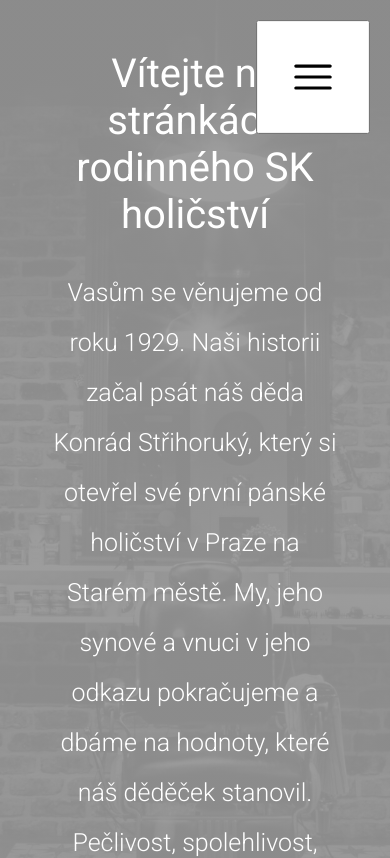
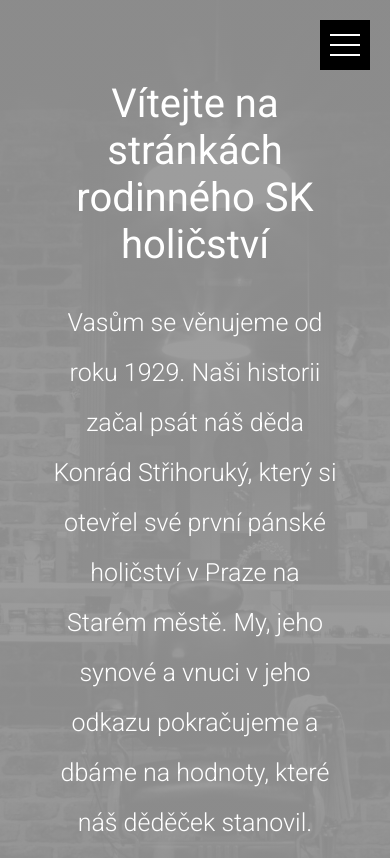
Before and after one commit to KarelSmola/Holicstvi, a React (Create React App) app: page / in a window 390 px wide. Shown: the top 858 px of the page. Built offline with nearby package versions, Linux system fonts and the light colour scheme.

Commit message:
Mobile nav tuning

```diff
--- a/src/components/Hero.module.css
+++ b/src/components/Hero.module.css
@@ -48,3 +48,10 @@
     font-size: 2.5rem;
   }
 }
+
+/* 672px = 42em */
+@media (max-width: 42em) {
+  .hero {
+    padding-top: 3rem;
+  }
+}
--- a/src/components/Navigation.js
+++ b/src/components/Navigation.js
@@ -1,44 +1,49 @@
 import React, { Fragment, useState } from "react";
-import Menu from "./UI/Icons/Menu";
 import Logo from "./UI/Icons/Logo";
 
 import classes from "./Navigation.module.css";
 
 const Navigation = (props) => {
   const [mobileNav, setMobileNav] = useState(false);
+  const [crossMobileNav, setCrossMobileNav] = useState(false);
 
   const toggleMobileNav = () => {
     setMobileNav((prevState) => !prevState);
+    setCrossMobileNav((prevCross) => !prevCross);
   };
 
   const navClasses = mobileNav
-    ? `${classes.navigation} ${classes.visible}`
-    : `${classes.navigation}`;
+    ? `${classes.nav} ${classes.visible}`
+    : `${classes.nav}`;
+
+  const mobileNavClasses = crossMobileNav
+    ? `${classes["mobile-nav"]} ${classes.cross}`
+    : `${classes["mobile-nav"]}`;
 
   return (
     <Fragment>
-      <button className={classes["mobile-nav"]} onClick={toggleMobileNav}>
-        <Menu />
-      </button>
-      <div className={navClasses}>
+      <div className={classes.navigation}>
         <div className={classes["logo-box"]}>
           <Logo className={classes.logo} />
         </div>
-        <nav className={classes.nav}>
+        <nav className={navClasses}>
           <ul className={classes["nav-list"]}>
-            <li className={classes["nav-item"]}>
+            <li className={classes["nav-item"]} onClick={toggleMobileNav}>
               <a href="#about">O nás</a>
             </li>
-            <li className={classes["nav-item"]}>
+            <li className={classes["nav-item"]} onClick={toggleMobileNav}>
               <a href="#price">Ceník</a>
             </li>
             <li className={classes["nav-item"]} onClick={props.order}>
               <a href="order">Objednat</a>
             </li>
-            <li className={classes["nav-item"]}>
+            <li className={classes["nav-item"]} onClick={toggleMobileNav}>
               <a href="#contact">Kontakt</a>
             </li>
           </ul>
+          <button className={mobileNavClasses} onClick={toggleMobileNav}>
+            <div className={classes.menu} />
+          </button>
         </nav>
       </div>
     </Fragment>
--- a/src/components/Navigation.module.css
+++ b/src/components/Navigation.module.css
@@ -69,46 +69,87 @@
 
 /* 672px = 42em */
 @media (max-width: 42em) {
-  nav {
-    /* display: none; */
+  .navigation {
+    background-color: transparent;
+    position: absolute;
   }
 
-  .navigation {
+  .mobile-nav {
+    display: flex;
     justify-content: center;
-    display: none;
+    align-items: center;
+    position: fixed;
+    top: 2rem;
+    right: 2rem;
+    width: 5rem;
+    height: 5rem;
+    border: none;
+    background-color: #000;
+    z-index: 3;
   }
 
-  .visible {
-    display: block;
+  .menu {
+    position: relative;
+    transition: all 0.3s;
   }
 
-  .nav-list {
-    position: fixed;
+  .menu::before {
+    content: "";
+    position: absolute;
+    top: -10px;
+    left: 0;
+  }
+
+  .menu::after {
+    content: "";
+    position: absolute;
+    top: 10px;
+    left: 0;
+  }
+
+  .menu,
+  .menu::before,
+  .menu::after {
+    width: 30px;
+    height: 2px;
+    background-color: #fff;
+  }
+
+  .cross .menu {
+    background-color: transparent;
+  }
+
+  .cross .menu::before {
     top: 0;
-    right: 0;
-    height: 100vh;
-    width: 100vw;
-    flex-direction: column;
-    align-items: center;
-    justify-content: center;
-    gap: 5rem;
-    font-size: 5rem;
-    font-weight: 500;
+    transform: rotate(135deg);
+  }
+
+  .cross .menu::after {
+    top: 0;
+    transform: rotate(-135deg);
   }
 
   .logo-box {
     display: none;
   }
 
-  .mobile-nav {
-    display: block;
+  .nav-list {
+    display: none;
+    flex-direction: column;
+    align-items: center;
+    justify-content: center;
+    gap: 5rem;
+    font-size: 5rem;
     position: fixed;
-    top: 2rem;
-    right: 2rem;
-    z-index: 5;
+    left: 0;
+    top: 0;
+    width: 100vw;
+    height: 100vh;
+    z-index: 2;
+    background-color: #555;
   }
 
-  .mobile-nav:hover {
-    cursor: pointer;
+  .visible .nav-list {
+    display: flex;
   }
 }
--- a/src/components/UI/Icons/Menu.js
+++ /dev/null
@@ -1,13 +0,0 @@
-import { HiBars3 } from "react-icons/hi2";
-
-import classes from "./Menu.module.css";
-
-const Menu = () => {
-  return (
-    <div className={classes.menu}>
-      <HiBars3 />
-    </div>
-  );
-};
-
-export default Menu;
--- a/src/components/UI/Icons/Menu.module.css
+++ /dev/null
@@ -1,10 +0,0 @@
-.menu {
-  font-size: 5rem;
-  padding: 3rem;
-  background-color: #fff;
-  display: block;
-}
-
-.menu svg {
-  display: block;
-}
```
